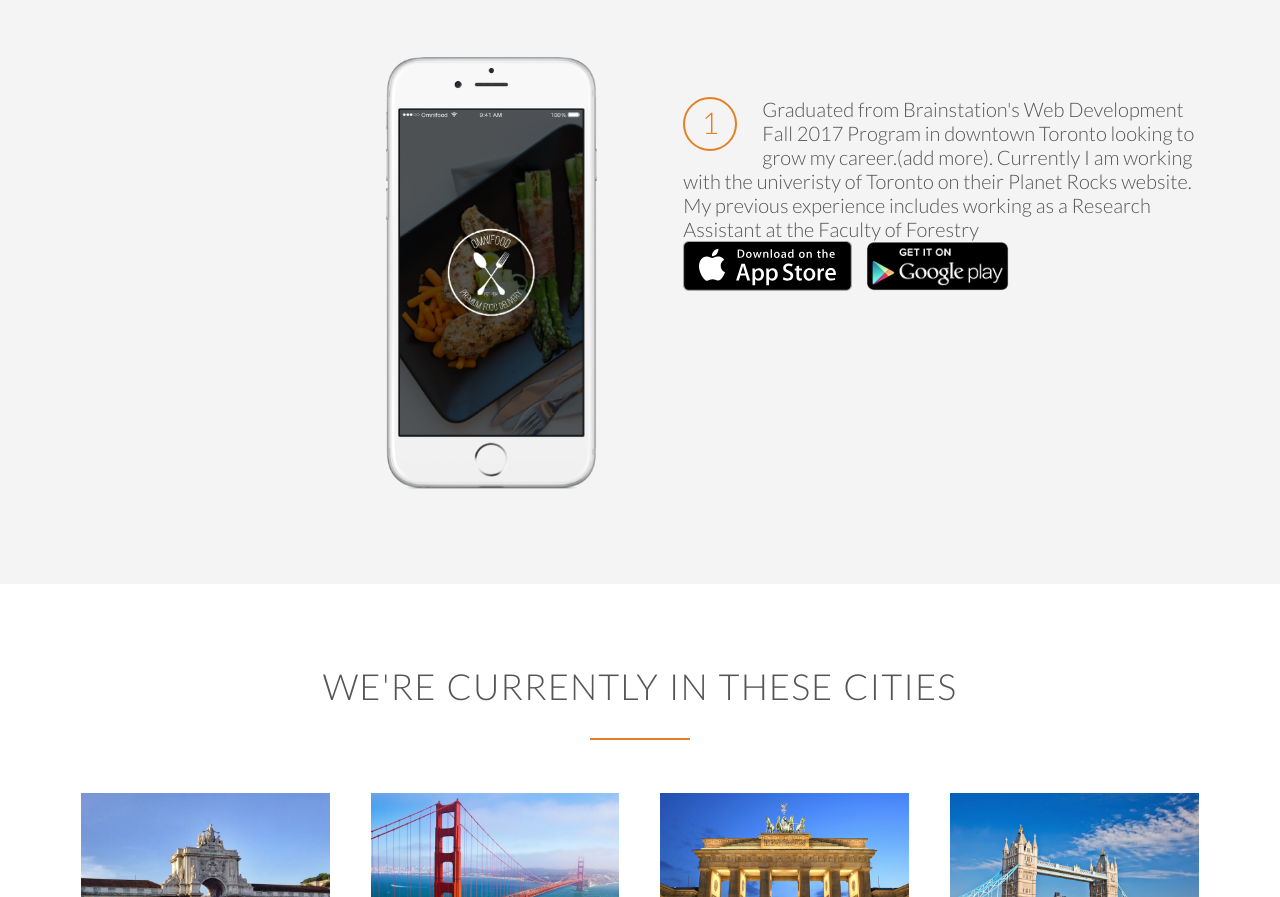
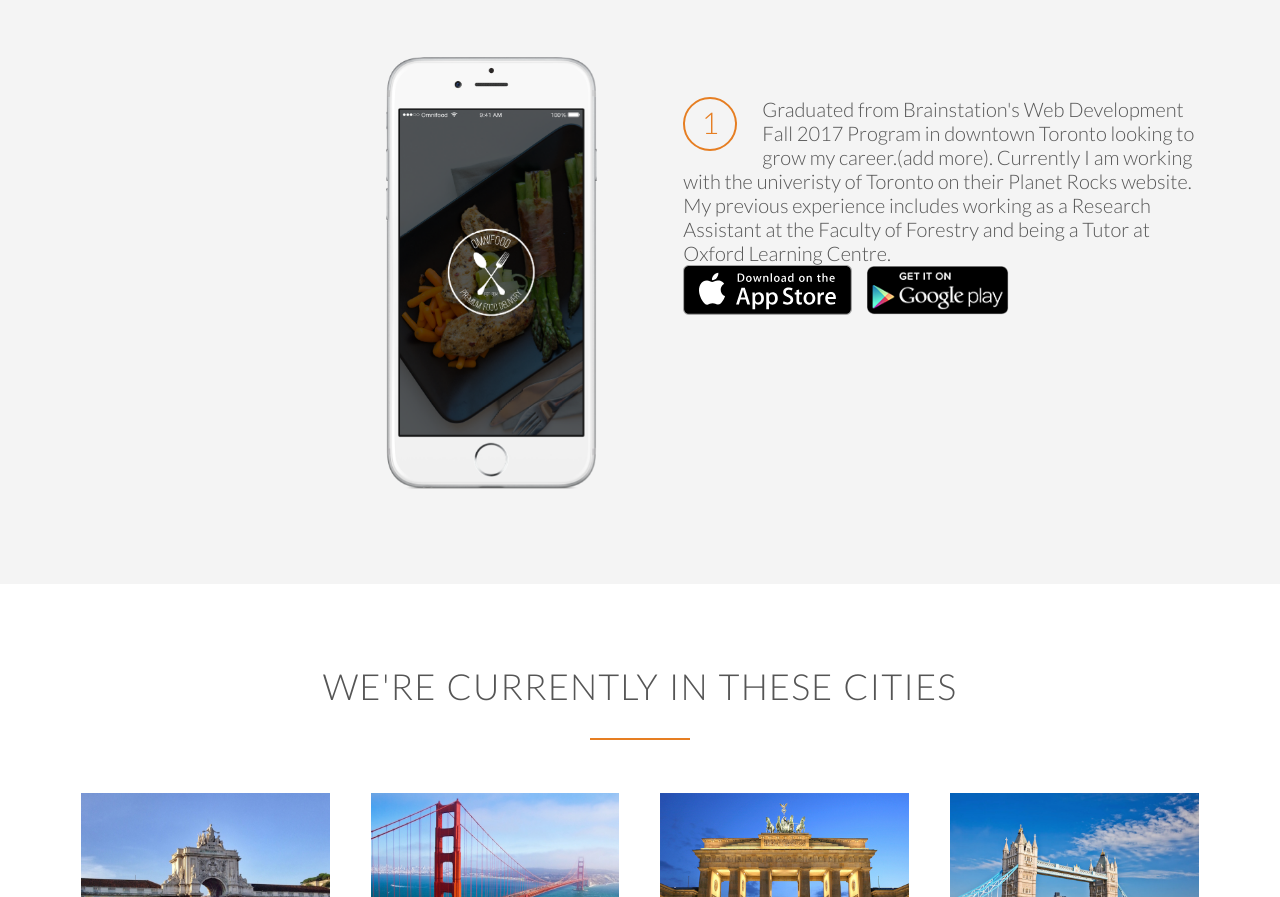
Before and after one commit to hmaherca/hmaherWebSite, a plain HTML site: page Omnifood - After Section 7/index.html in a window 1280 px wide. Shown: the part 2165-3062 px from the top of the page. Drawn offline with nearby package versions, Linux system fonts and the light colour scheme; a script that the page names is missing; files whose address does not match are found by name.

Commit message:
OLC added

```diff
--- a/Omnifood - After Section 7/index.html
+++ b/Omnifood - After Section 7/index.html
@@ -158,7 +158,7 @@
                 <div class="col span-1-of-2 steps-box">
                     <div class="works-step clearfix">
                         <div>1</div>
-                        <p>Graduated from Brainstation's Web Development  Fall 2017 Program in downtown Toronto looking to grow my career.(add more). Currently I am working with the univeristy of Toronto on their Planet Rocks website. My previous experience includes working as a Research Assistant at the Faculty of Forestry</p>
+                        <p>Graduated from Brainstation's Web Development  Fall 2017 Program in downtown Toronto looking to grow my career.(add more). Currently I am working with the univeristy of Toronto on their Planet Rocks website. My previous experience includes working as a Research Assistant at the Faculty of Forestry and being a Tutor at Oxford Learning Centre.</p>
                     <!-- </div>
                     <div class="works-step clearfix">
                         <div>2</div>
```
